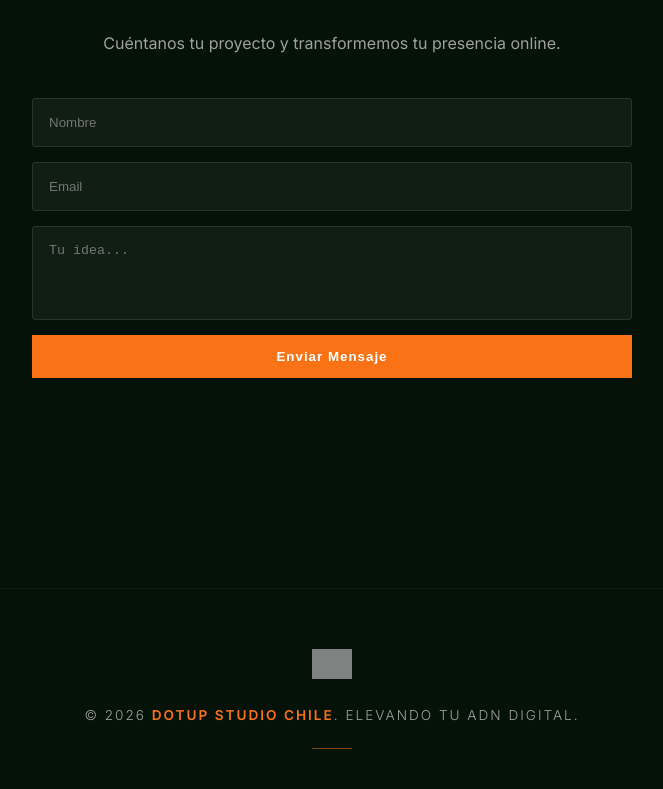
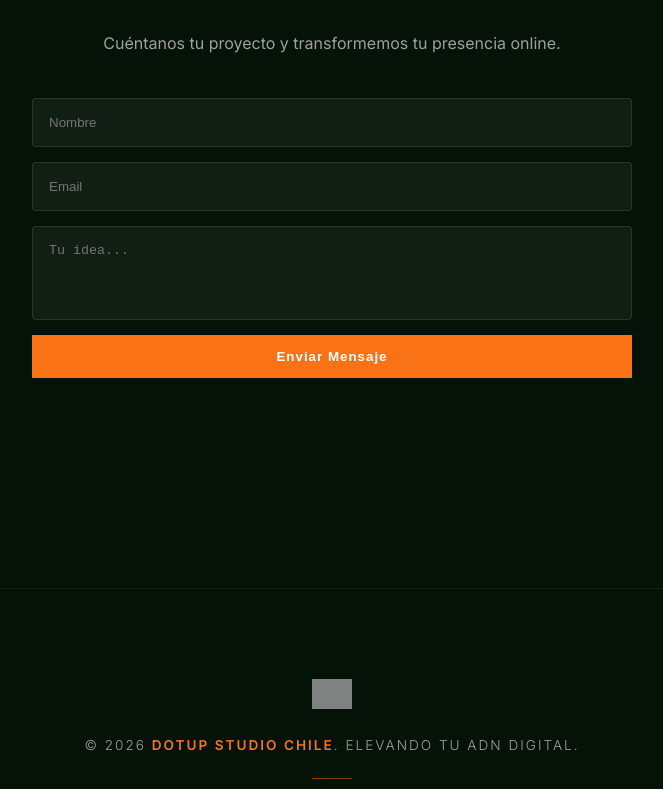
Before and after one commit to DotUp-Chile/edited_dotup-2, a plain HTML site: page index.html in a window 1280 px wide. Shown: the part 2883-3672 px from the top of the page, without its empty margins (308-971 px from the left). Drawn offline with nearby package versions, Linux system fonts and the light colour scheme; grey boxes are pictures that could not be loaded.

Commit message:
Increase footer padding from 60px to 90px

```diff
--- a/index.html
+++ b/index.html
@@ -234,7 +234,7 @@
 </section>
 
 <footer style="
-    padding: 60px 0;
+    padding: 90px 0;
     text-align: center;
     background: var(--color-dark);
     border-top: 1px solid rgba(255,255,255,0.05);
```
